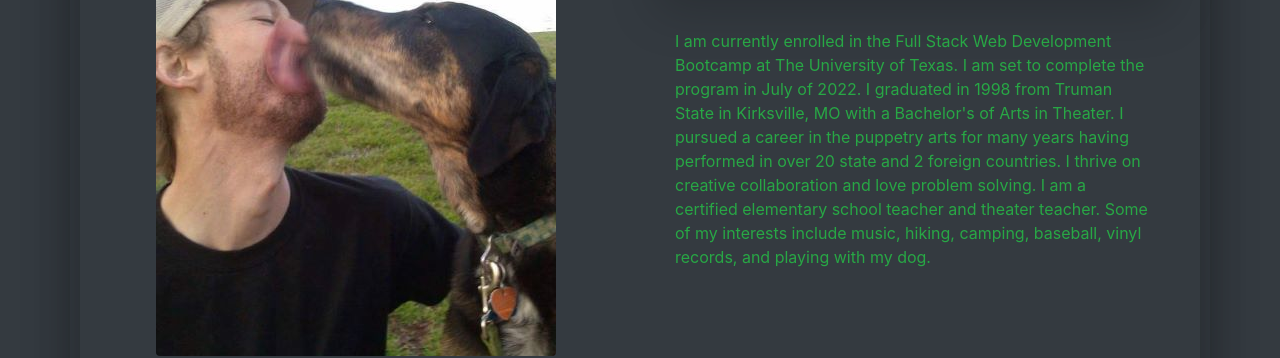
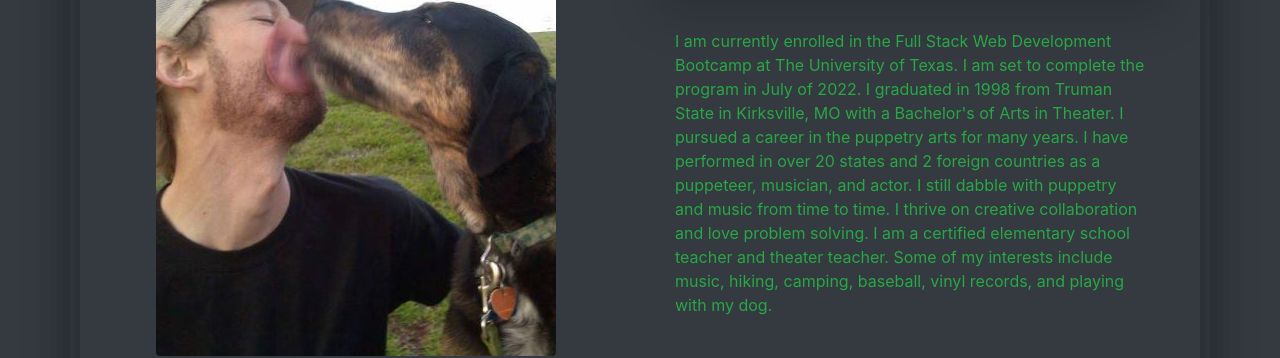
Before and after one commit to KLong75/KLong_Portfolio, a plain HTML site: page index.html in a window 1280 px wide. Shown: the part 482-840 px from the top of the page. Drawn offline with nearby package versions, Linux system fonts and the light colour scheme.

Commit message:
edit bio

```diff
--- a/index.html
+++ b/index.html
@@ -31,7 +31,7 @@
             <div class="col-sm ">
             <h2 class="card-title text-center display-3 text-success shadow-lg" id="about">About</h2>
             <p class="card-text about-text">
-            I am currently enrolled in the Full Stack Web Development Bootcamp at The University of Texas. I am set to complete the program in July of 2022. I graduated in 1998 from Truman State in Kirksville, MO with a Bachelor's of Arts in Theater. I pursued a career in the puppetry arts for many years having performed in over 20 state and 2 foreign countries. I thrive on creative collaboration and love problem solving. I am a certified elementary school teacher and theater teacher. Some of my interests include music, hiking, camping, baseball, vinyl records, and playing with my dog.
+            I am currently enrolled in the Full Stack Web Development Bootcamp at The University of Texas. I am set to complete the program in July of 2022. I graduated in 1998 from Truman State in Kirksville, MO with a Bachelor's of Arts in Theater. I pursued a career in the puppetry arts for many years. I have performed in over 20 states and 2 foreign countries as a puppeteer, musician, and actor. I still dabble with puppetry and music from time to time. I thrive on creative collaboration and love problem solving. I am a certified elementary school teacher and theater teacher. Some of my interests include music, hiking, camping, baseball, vinyl records, and playing with my dog.
             </p>
             </div>
           </div>
```
